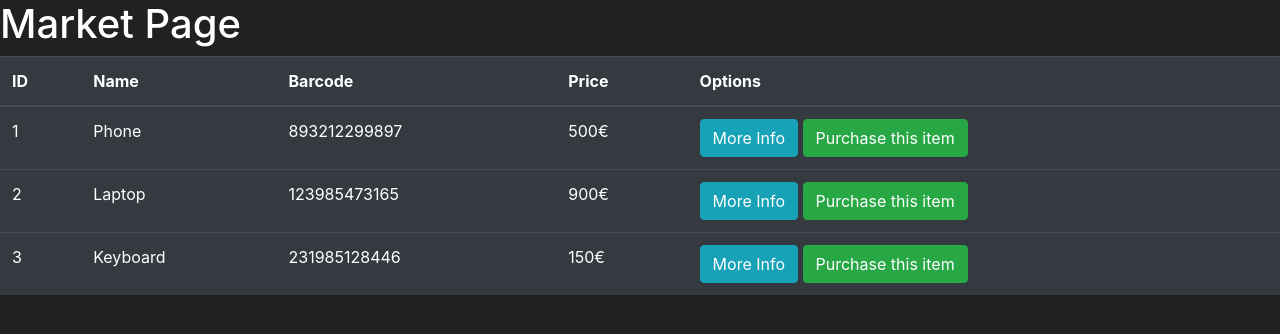
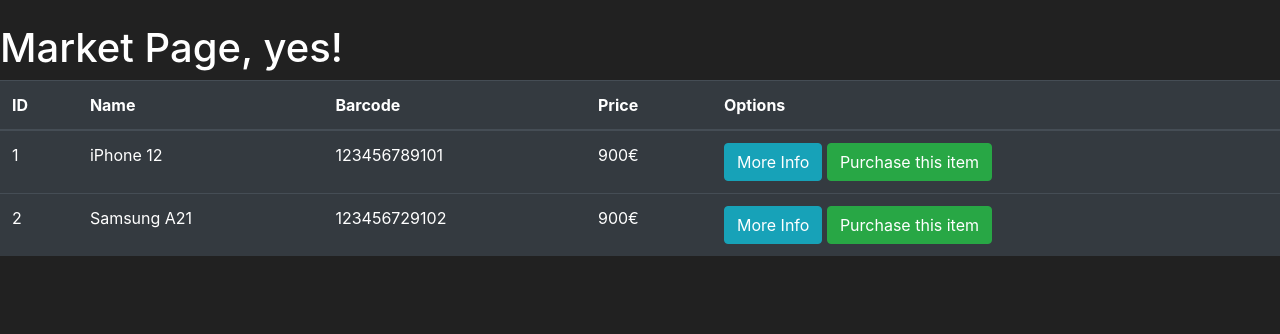
Before and after one commit to ralfgraef/flask-docker-master1, a Flask app: page /market in a window 1280 px wide. Shown: the part 56-390 px from the top of the page. Run offline with Flask 2, Linux system fonts and the light colour scheme; data comes from the database, SQL or seed files in the repository; both versions use the stored data as it was after the commit; some libraries are stand-ins or nearby versions.

Commit message:
changes_until_12_6

```diff
--- a/app/app.py
+++ b/app/app.py
@@ -1,11 +1,22 @@
 from flask import Flask, render_template, request
+from flask_sqlalchemy import SQLAlchemy
+
 import os
 from werkzeug.utils import secure_filename
 
 app = Flask(__name__)
+db = SQLAlchemy(app)
+
+class Item(db.Model):
+    id = db.Column(db.Integer(), primary_key = True)
+    name = db.Column(db.String(length = 30), nullable = False, unique = True)
+    price = db.Column(db.Integer(), nullable = False)
+    barcode = db.Column(db.String(length = 12), nullable = False, unique = True)
+    description = db.Column(db.String(length = 1024), nullable = False, unique = True)
 
 app.config["UPLOAD_PATH"] = "/app/app/uploads"
 
+app.config["SQLALCHEMY_DATABASE_URI"] = 'sqlite:///market.db'
 
 @app.route("/")
 @app.route("/home")
@@ -14,11 +25,7 @@ def index():
 
 @app.route("/market")
 def market_page():
-    items = [
-    {'id': 1, 'name': 'Phone', 'barcode': '893212299897', 'price': 500},
-    {'id': 2, 'name': 'Laptop', 'barcode': '123985473165', 'price': 900},
-    {'id': 3, 'name': 'Keyboard', 'barcode': '231985128446', 'price': 150}
-    ]
+    items = Item.query.all()
     return render_template('market.html', items=items)
 
 @app.route("/upload", methods = ['GET', 'POST'])
--- /dev/null
+++ b/app/templates/base.html
@@ -0,0 +1,57 @@
+<!doctype html>
+<html lang="en">
+    <head>
+        <!-- Required meta tags -->
+        <meta charset="utf-8">
+        <meta name="viewport" content="width=device-width, initial-scale=1, shrink-to-fit=no">
+        <!-- Bootstrap CSS -->
+        <link rel="stylesheet" href="https://cdn.jsdelivr.net/npm/bootstrap@4.5.3/dist/css/bootstrap.min.css" integrity="sha384-TX8t27EcRE3e/ihU7zmQxVncDAy5uIKz4rEkgIXeMed4M0jlfIDPvg6uqKI2xXr2" crossorigin="anonymous">
+        <title>
+            {% block title %}
+            {% endblock %}
+        </title>
+    </head>
+    <body>
+        <!-- Navbar here -->
+            <nav class="navbar navbar-expand-md navbar-dark bg-dark mb-4">
+            <a class="navbar-brand" href="#">Ralfs Flask-TestSite</a>
+            <button class="navbar-toggler" type="button" data-toggle="collapse" data-target="#navbarNav">
+            <span class="navbar-toggler-icon"></span>
+            </button>
+            <div class="collapse navbar-collapse" id="navbarNav">
+                <ul class="navbar-nav mr-auto">
+                    <li class="nav-item active">
+                        <a class="nav-link" href="{{ url_for('index') }}">Home <span class="sr-only">(current)</span></a>
+                    </li>
+                    <li class="nav-item">
+                        <a class="nav-link" href="{{ url_for('market_page') }}">Market</a>
+                    </li>
+                </ul>
+                <ul class="navbar-nav">
+                    <li class="nav-item">
+                        <a class="nav-link" href="#">Login</a>
+                    </li>
+                    <li class="nav-item">
+                        <a class="nav-link" href="#">Register</a>
+                    </li>
+                </ul>
+            </div>
+            </nav>
+        <!-- Future Content here -->
+        {% block content %}
+        {% endblock %}
+
+      <!-- Optional JavaScript -->
+      <!-- jQuery first, then Popper.js, then Bootstrap JS -->
+      <script src='https://kit.fontawesome.com/a076d05399.js'></script>
+      <script src="https://code.jquery.com/jquery-3.5.1.slim.min.js" integrity="sha384-DfXdz2htPH0lsSSs5nCTpuj/zy4C+OGpamoFVy38MVBnE+IbbVYUew+OrCXaRkfj" crossorigin="anonymous"></script>
+      <script src="https://cdn.jsdelivr.net/npm/popper.js@1.16.1/dist/umd/popper.min.js" integrity="sha384-9/reFTGAW83EW2RDu2S0VKaIzap3H66lZH81PoYlFhbGU+6BZp6G7niu735Sk7lN" crossorigin="anonymous"></script>
+      <script src="https://stackpath.bootstrapcdn.com/bootstrap/4.5.2/js/bootstrap.min.js" integrity="sha384-B4gt1jrGC7Jh4AgTPSdUtOBvfO8shuf57BaghqFfPlYxofvL8/KUEfYiJOMMV+rV" crossorigin="anonymous"></script>
+   </body>
+   <style>
+      body {
+      background-color: #212121;
+      color: white
+      }
+   </style>
+</html>
--- a/app/templates/market.html
+++ b/app/templates/market.html
@@ -1,48 +1,12 @@
-<!doctype html>
-<html lang="en">
-  <head>
-    <!-- Required meta tags -->
-    <meta charset="utf-8">
-    <meta name="viewport" content="width=device-width, initial-scale=1">
+{% extends 'base.html' %}}
 
-    <!-- Bootstrap CSS -->
-    <!-- <link href="https://cdn.jsdelivr.net/npm/bootstrap@5.0.2/dist/css/bootstrap.min.css" rel="stylesheet" integrity="sha384-EVSTQN3/azprG1Anm3QDgpJLIm9Nao0Yz1ztcQTwFspd3yD65VohhpuuCOmLASjC" crossorigin="anonymous"> -->
-    <link rel="stylesheet" href="https://cdn.jsdelivr.net/npm/bootstrap@4.6.1/dist/css/bootstrap.min.css" integrity="sha384-zCbKRCUGaJDkqS1kPbPd7TveP5iyJE0EjAuZQTgFLD2ylzuqKfdKlfG/eSrtxUkn" crossorigin="anonymous">
-    <title>Market</title>
-    <style>
-        body {
-            background-color: #212121;
-            color: white;
-        }
-    </style>
-  </head>
-  <body>
-    <nav class="navbar navbar-expand-md navbar-dark bg-dark">
-        <a class="navbar-brand" href="#">Ralfs Flask-TestSite</a>
-        <button class="navbar-toggler" type="button" data-toggle="collapse" data-target="#navbarNav">
-          <span class="navbar-toggler-icon"></span>
-        </button>
-        <div class="collapse navbar-collapse" id="navbarNav">
-            <ul class="navbar-nav mr-auto">
-                <li class="nav-item active">
-                    <a class="nav-link" href="/">Home <span class="sr-only">(current)</span></a>
-                </li>
-                <li class="nav-item">
-                    <a class="nav-link" href="/market">Market</a>
-                </li>
-            </ul>
-            <ul class="navbar-nav">
-                <li class="nav-item">
-                    <a class="nav-link" href="#">Login</a>
-                </li>
-                <li class="nav-item">
-                    <a class="nav-link" href="#">Register</a>
-                </li>
-            </ul>
-        </div>
-    </nav>
+{% block title %}
+   Market
+{% endblock %}
 
-    <h1>Market Page</h1>
+
+{% block content %}
+<h1>Market Page, yes!</h1>
 <table class="table table-hover table-dark">
     <thead>
         <tr>
@@ -70,9 +34,4 @@
         {% endfor %}
     </tbody>
 </table>
-
-
-    <script src="https://cdn.jsdelivr.net/npm/@popperjs/core@2.9.2/dist/umd/popper.min.js" integrity="sha384-IQsoLXl5PILFhosVNubq5LC7Qb9DXgDA9i+tQ8Zj3iwWAwPtgFTxbJ8NT4GN1R8p" crossorigin="anonymous"></script>
-    <script src="https://cdn.jsdelivr.net/npm/bootstrap@5.0.2/dist/js/bootstrap.min.js" integrity="sha384-cVKIPhGWiC2Al4u+LWgxfKTRIcfu0JTxR+EQDz/bgldoEyl4H0zUF0QKbrJ0EcQF" crossorigin="anonymous"></script>
-  </body>
-</html>
+{% endblock %}
--- a/requirements.txt
+++ b/requirements.txt
@@ -1,6 +1,9 @@
 click==8.0.1
 Flask==2.0.1
+Flask-SQLAlchemy==2.5.1
+greenlet==1.1.2
 itsdangerous==2.0.1
 Jinja2==3.0.1
 MarkupSafe==2.0.1
+SQLAlchemy==1.4.27
 Werkzeug==2.0.1
```
Also changed, not shown: app/templates/index.html (+7 -49 lines), app/market.db (added). Lines whose indentation alone changed are shown as unchanged.
